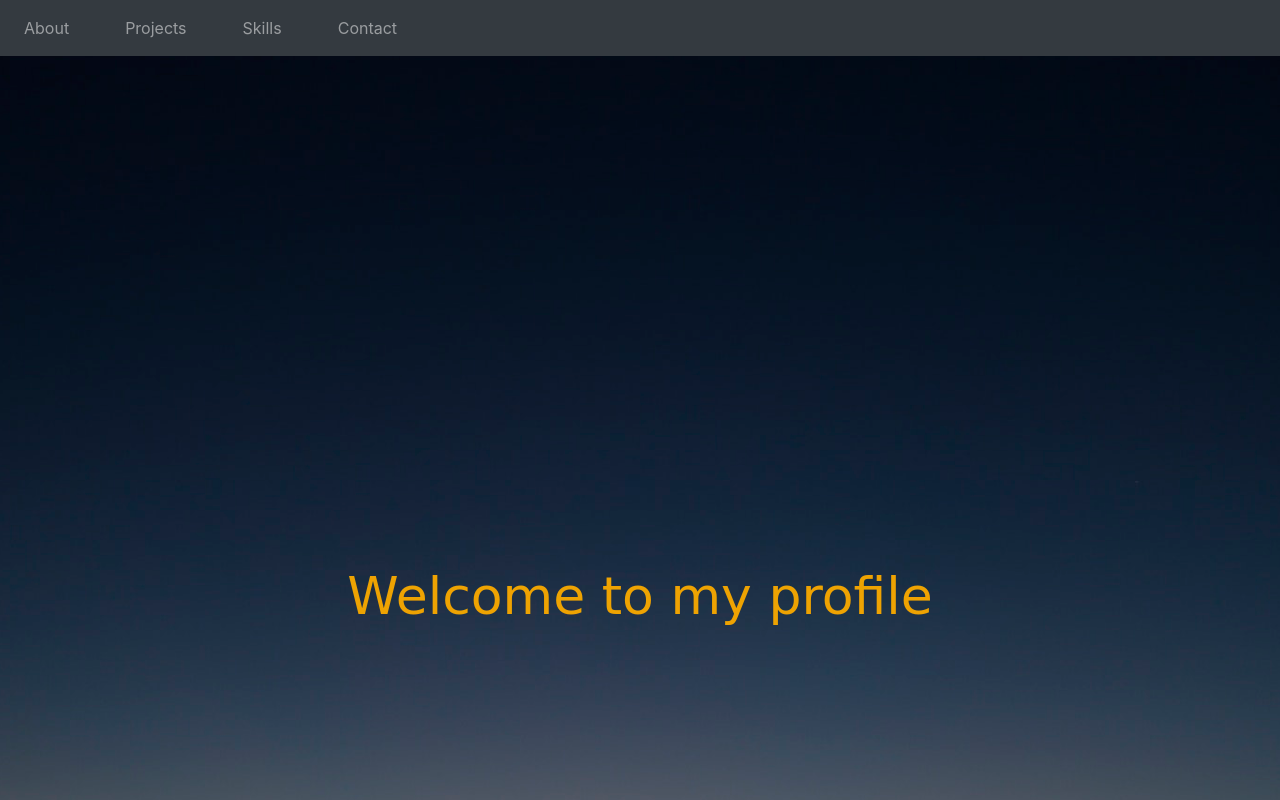
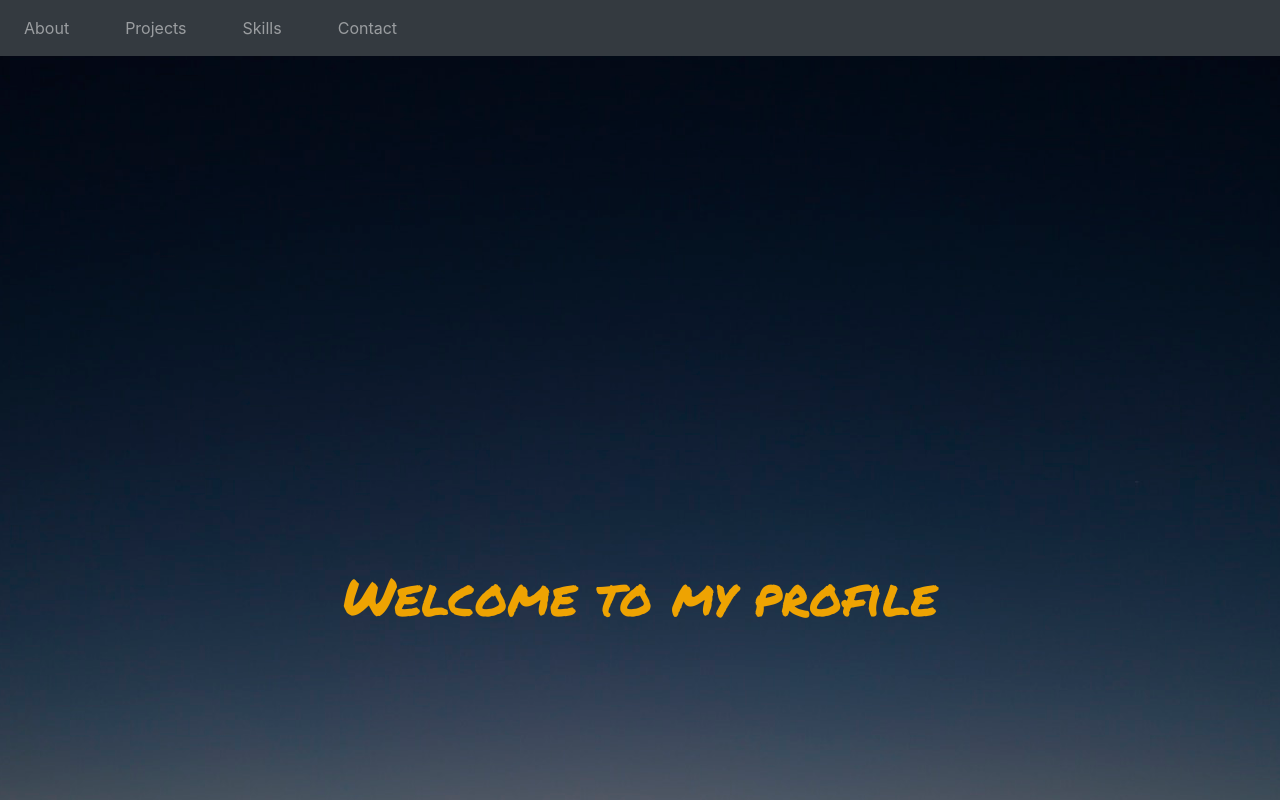
Before and after one commit to CIS470GroupTwo/JasonFritsche.github.io, a plain HTML site: page index.html in a window 1280 px wide. Shown: the top 800 px of the page. Drawn offline with nearby package versions, Linux system fonts and the light colour scheme.

Commit message:
Update index.html

```diff
--- a/index.html
+++ b/index.html
@@ -4,7 +4,7 @@
     <!-- Required meta tags -->
     <meta charset="utf-8">
     <meta name="viewport" content="width=device-width, initial-scale=1, shrink-to-fit=no">
-    <link href="https://fonts.googleapis.com/css?family=Handlee" rel="stylesheet">
+    <link href="https://fonts.googleapis.com/css?family=Permanent+Marker" rel="stylesheet">
     <link rel="stylesheet" href="https://maxcdn.bootstrapcdn.com/bootstrap/4.0.0/css/bootstrap.min.css" integrity="sha384-Gn5384xqQ1aoWXA+058RXPxPg6fy4IWvTNh0E263XmFcJlSAwiGgFAW/dAiS6JXm" crossorigin="anonymous">
     <link rel="stylesheet" href="//code.jquery.com/ui/1.12.1/themes/base/jquery-ui.css">
     <link id="pagestyle" rel="stylesheet" type="text/css" href="style.css">
```
